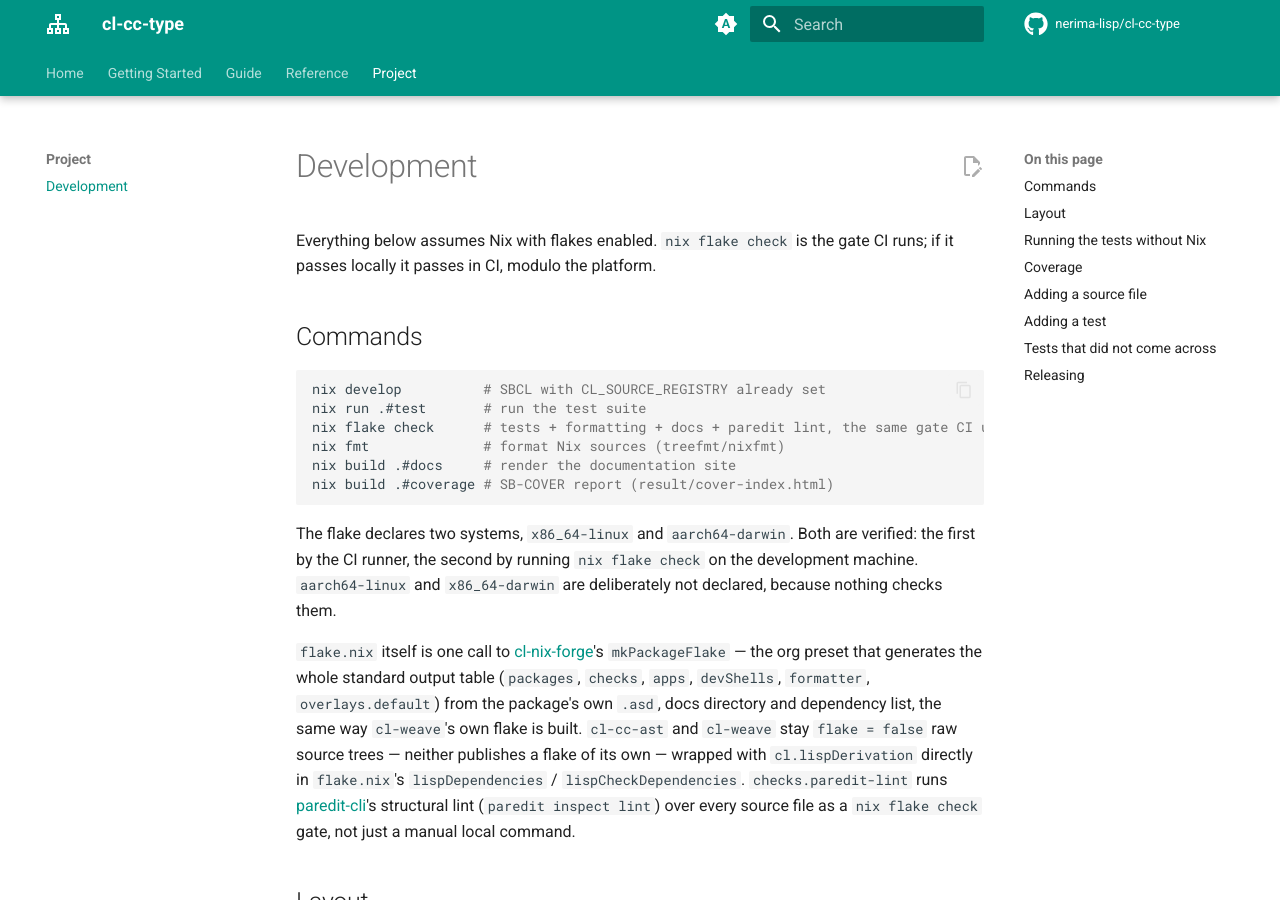
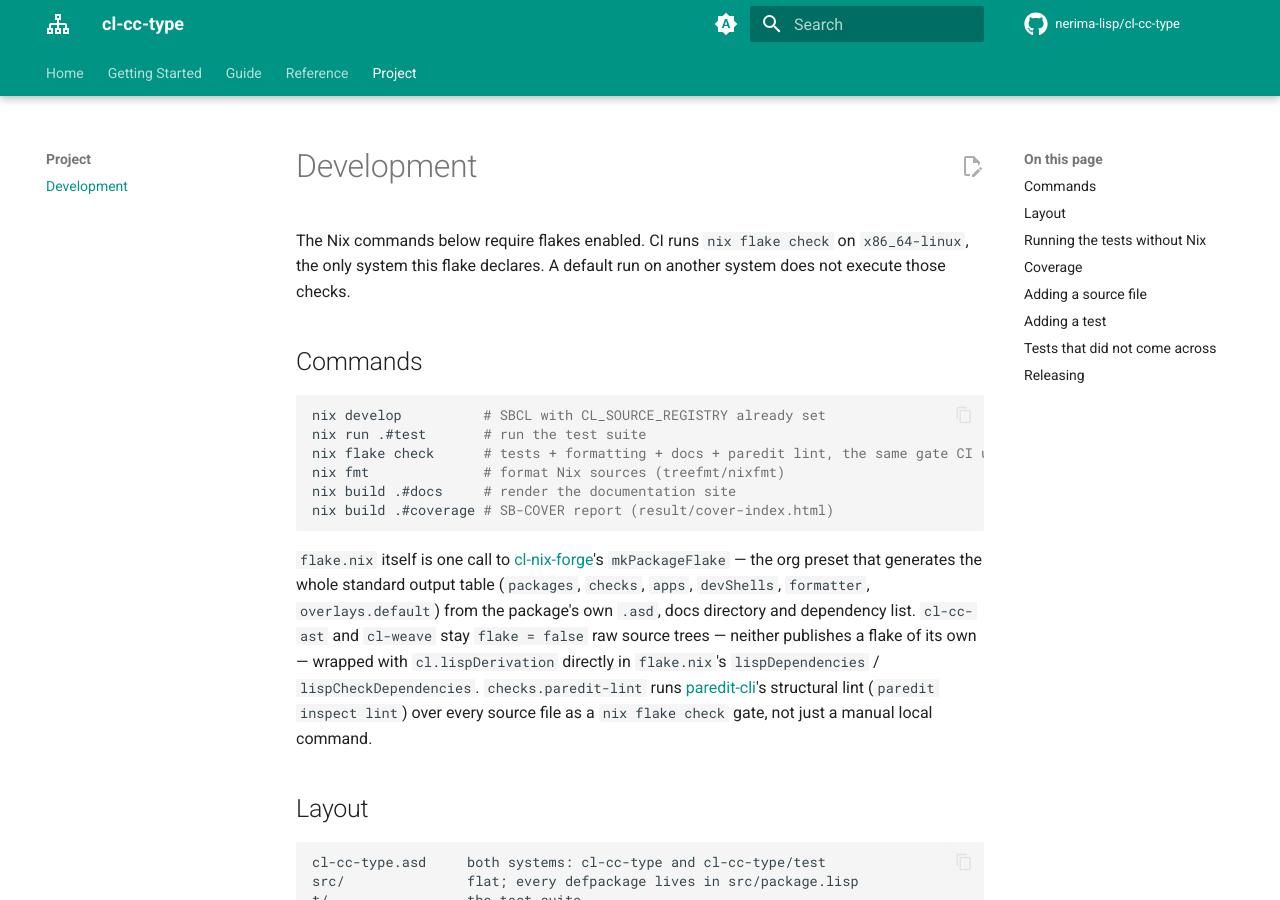
Before and after one commit to nerima-lisp/cl-cc-type, an MkDocs documentation site: the page built from docs/src/project/development.md, in a window 1280 px wide and 900 px high. Built offline with MkDocs 1.6.1 and Material for MkDocs 9.7.7, drawn with Linux system fonts in a browser that asks for light colours; comment, search, counter and statistics services are not loaded.

Commit message:
chore(flake): align inputs and target system

````diff
--- a/docs/src/project/development.md
+++ b/docs/src/project/development.md
@@ -1,7 +1,8 @@
 # Development
 
-Everything below assumes Nix with flakes enabled. `nix flake check` is the gate
-CI runs; if it passes locally it passes in CI, modulo the platform.
+The Nix commands below require flakes enabled. CI runs `nix flake check` on
+`x86_64-linux`, the only system this flake declares. A default run on another
+system does not execute those checks.
 
 ## Commands
 
@@ -14,21 +15,16 @@ nix build .#docs     # render the documentation site
 nix build .#coverage # SB-COVER report (result/cover-index.html)
 ```
 
-The flake declares two systems, `x86_64-linux` and `aarch64-darwin`. Both are
-verified: the first by the CI runner, the second by running `nix flake check`
-on the development machine. `aarch64-linux` and `x86_64-darwin` are
-deliberately not declared, because nothing checks them.
-
 `flake.nix` itself is one call to
 [cl-nix-forge](https://github.com/nerima-lisp/cl-nix-forge)'s `mkPackageFlake`
 — the org preset that generates the whole standard output table (`packages`,
 `checks`, `apps`, `devShells`, `formatter`, `overlays.default`) from the
-package's own `.asd`, docs directory and dependency list, the same way
-`cl-weave`'s own flake is built. `cl-cc-ast` and `cl-weave` stay `flake =
+package's own `.asd`, docs directory and dependency list. `cl-cc-ast` and
+`cl-weave` stay `flake =
 false` raw source trees — neither publishes a flake of its own — wrapped with
 `cl.lispDerivation` directly in `flake.nix`'s `lispDependencies` /
 `lispCheckDependencies`. `checks.paredit-lint` runs
-[paredit-cli](https://github.com/takeokunn/paredit-cli)'s structural lint
+[paredit-cli](https://github.com/nerima-lisp/paredit-cli)'s structural lint
 (`paredit inspect lint`) over every source file as a `nix flake check` gate,
 not just a manual local command.
 
````
Also changed, not shown: 2 other files.
